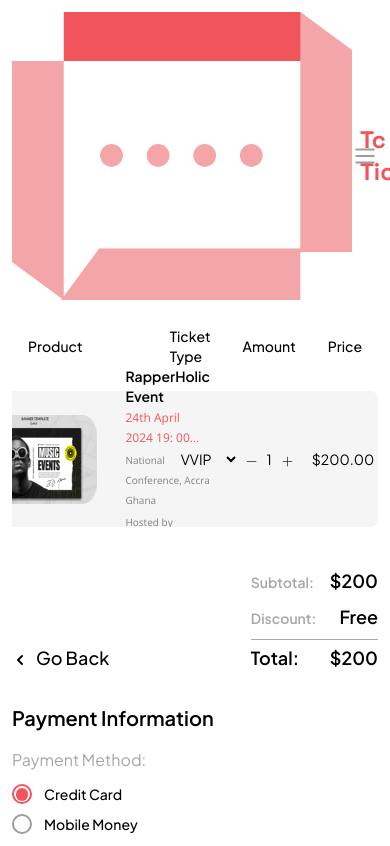
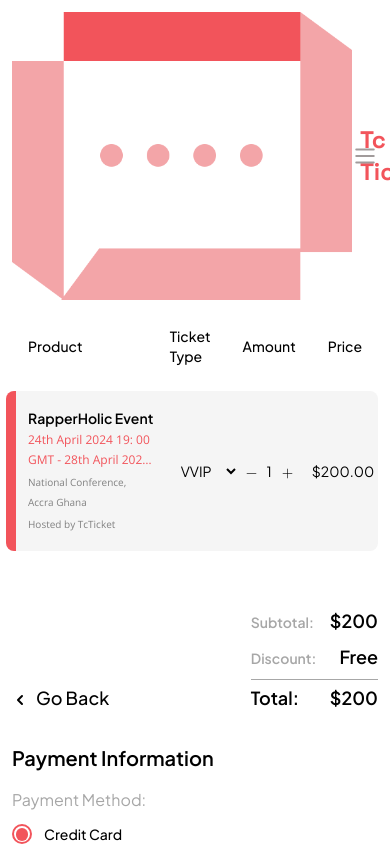
Before and after one commit to saeedyussif663/Tc-Project, a Next.js app: page /events/1 in a window 390 px wide. Shown: the top 846 px of the page. Built offline with nearby package versions, Linux system fonts and the light colour scheme; no server answers.

Commit message:
border-fixed

```diff
--- a/components/events/EventPayment.tsx
+++ b/components/events/EventPayment.tsx
@@ -31,7 +31,8 @@ export default function EventPayment() {
 
   return (
     <section className="flex w-full flex-col gap-10 md:h-[81vh]">
-      <Table>
+      <div className="relative">
+        <Table className="mb-4">
           <TableHeader>
             <TableRow className="mb-5 text-black hover:bg-transparent">
               {tableHeadings.map((heading, index) => (
@@ -42,14 +43,14 @@ export default function EventPayment() {
             </TableRow>
           </TableHeader>
           <TableBody>
-          <TableRow className="h-[136px] rounded-s-lg bg-[#F5F5F5] hover:bg-[#F5F5F5]">
-            <TableCell className="relative flex h-[136px] items-center justify-center gap-3 rounded-s-lg pl-4 md:pl-5">
+            <TableRow className="h-[160px] rounded-s-lg bg-[#F5F5F5] hover:bg-[#F5F5F5] sm:h-[136px]">
+              <TableCell className="relative flex h-[160px] items-center justify-center gap-3 rounded-s-lg pl-4 sm:h-[136px] md:pl-5">
                 <Image
                   src="/images/eventImage.png"
                   alt="Event Image"
                   width={139}
                   height={89}
-                className="mr-4 inline-block h-[89px]"
+                  className="mr-4 hidden h-[89px] md:inline-block"
                 />
                 <div className="flex flex-col gap-[2px] font-open-sans">
                   <h5 className="font-sans-jarkata font-semibold">
@@ -61,9 +62,10 @@ export default function EventPayment() {
                   <p className="text-[10px] text-[#818181]">
                     National Conference, Accra Ghana
                   </p>
-                <p className="text-[10px] text-[#818181]">Hosted by TcTicket</p>
+                  <p className="text-[10px] text-[#818181]">
+                    Hosted by TcTicket
+                  </p>
                 </div>
-              {/* <div className="absolute -left-2 z-40 h-full w-[10px] rounded-s-lg bg-red-secondary"></div> */}
               </TableCell>
               <TableCell className="text-center">
                 <select className="ml-3 w-full bg-transparent text-center outline-none md:ml-0 md:w-3/4 md:text-left">
@@ -92,6 +94,8 @@ export default function EventPayment() {
             </TableRow>
           </TableBody>
         </Table>
+        <div className="absolute -left-[6px] bottom-4 h-[160px] w-[10px] rounded-s-lg bg-red-secondary sm:h-[136px]"></div>
+      </div>
 
       <Amount ticketAmount={ticketAmount} price={200} />
     </section>
```
Lines whose indentation alone changed are shown as unchanged.
